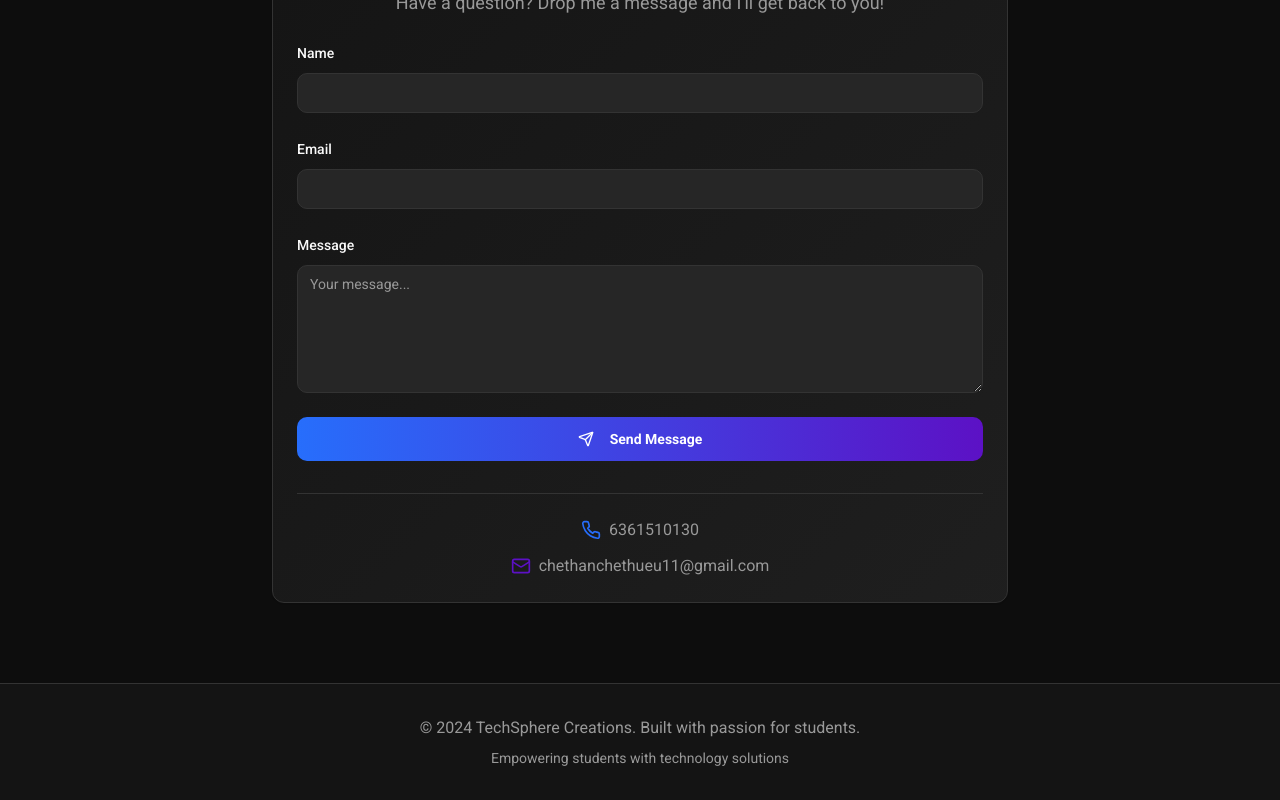
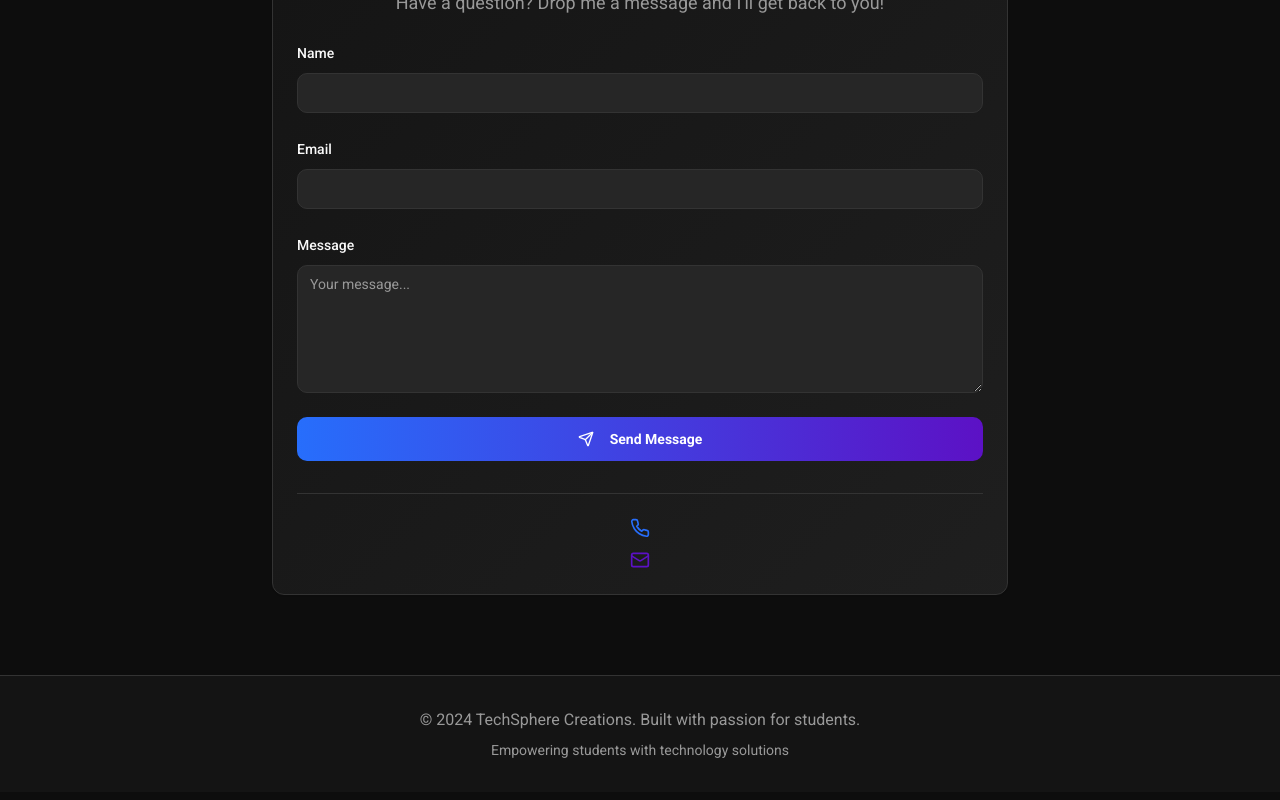
Before and after one commit to chethaneu/creatosphere-builder, a React (Vite) app: page / in a window 1280 px wide. Shown: the part 4950-5750 px from the top of the page. Built offline with nearby package versions, Linux system fonts and the light colour scheme; the HTML template or start-up script is replaced by a standard one.

Commit message:
Refactor contact information

```diff
--- a/src/components/Contact.tsx
+++ b/src/components/Contact.tsx
@@ -127,19 +127,15 @@ const Contact = () => {
             </form>
 
             <div className="border-t border-border pt-6 space-y-3 text-center">
-              <div className="flex items-center justify-center gap-2 text-muted-foreground">
+              <a href="tel:6361510130" className="flex items-center justify-center gap-2 text-muted-foreground hover:text-primary transition-colors">
                 <Phone className="w-5 h-5 text-primary" />
-                <a href="tel:6361510130" className="hover:text-primary transition-colors">
-                  6361510130
-                </a>
-              </div>
+                <span className="sr-only">Call 6361510130</span>
+              </a>
 
-              <div className="flex items-center justify-center gap-2 text-muted-foreground">
+              <a href="mailto:chethanchethueu11@gmail.com" className="flex items-center justify-center gap-2 text-muted-foreground hover:text-secondary transition-colors">
                 <Mail className="w-5 h-5 text-secondary" />
-                <a href="mailto:chethanchethueu11@gmail.com" className="hover:text-secondary transition-colors">
-                  chethanchethueu11@gmail.com
-                </a>
-              </div>
+                <span className="sr-only">Email chethanchethueu11@gmail.com</span>
+              </a>
             </div>
           </CardContent>
         </Card>
```
